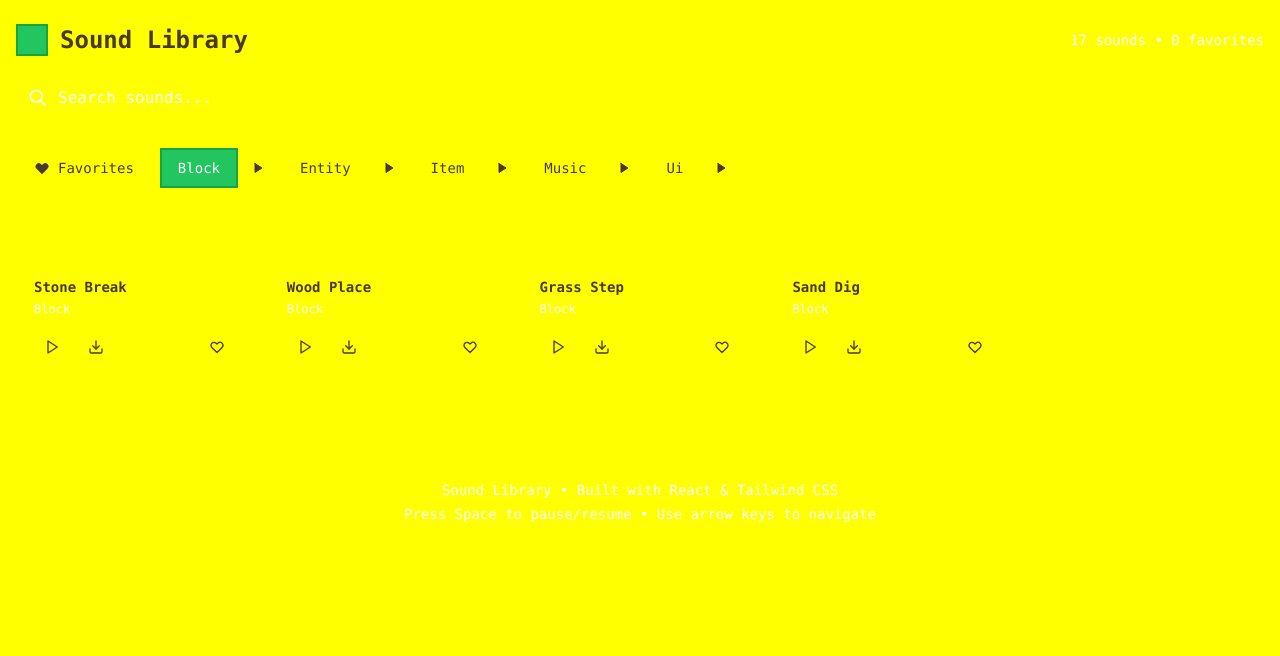
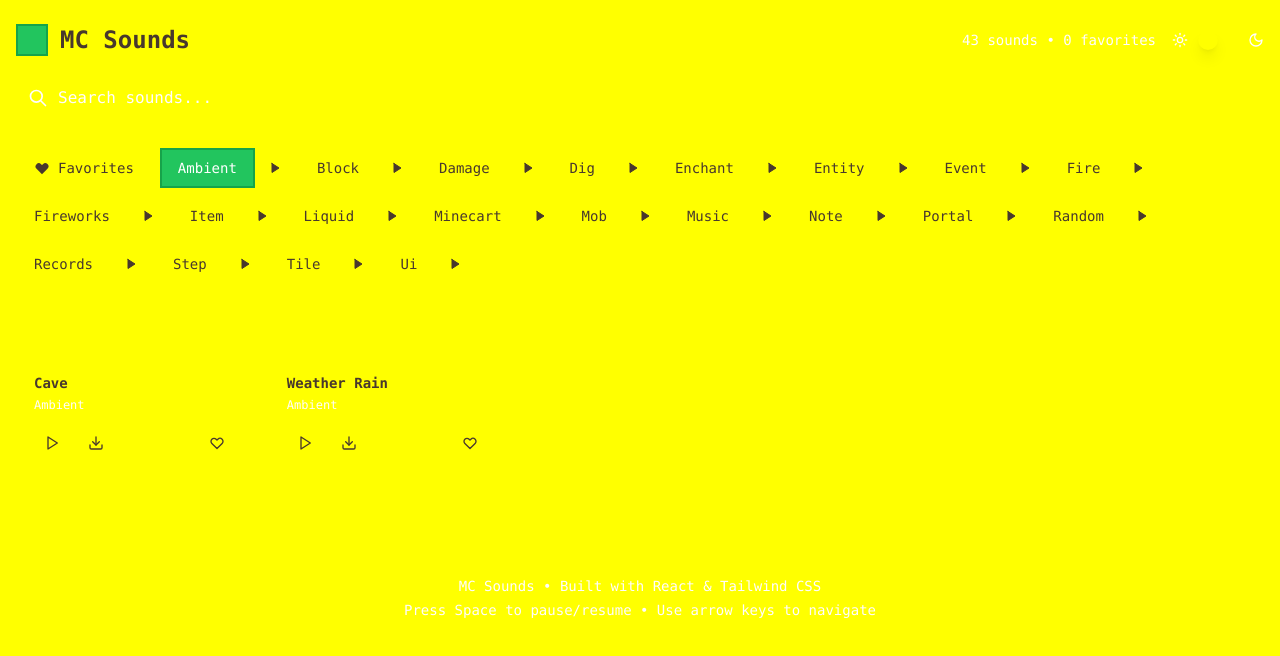
Before and after one commit to djeel/mc-sounds, a React (Vite) app: page / in a window 1280 px wide. Shown: the top 656 px of the page. Built offline with nearby package versions, Linux system fonts and the light colour scheme.

Commit message:
feat: Update UI and add theme switch
- Added new categories from image.
- Changed "Sound Library" to "mc sounds".
- Improved category play notification visibility.
- Added dark/light theme switch.

```diff
--- a/src/components/SequentialPlayer.tsx
+++ b/src/components/SequentialPlayer.tsx
@@ -23,21 +23,21 @@ const SequentialPlayer: React.FC<SequentialPlayerProps> = ({
 
   return (
     <div className="fixed bottom-20 right-4 z-50 animate-fade-in">
-      <div className="minecraft-button bg-card border-modrinth-green-500 p-4 min-w-[250px] shadow-lg">
+      <div className="minecraft-button bg-modrinth-green-500 border-modrinth-green-600 p-4 min-w-[250px] shadow-lg">
         <div className="flex items-center justify-between gap-3">
           <div className="flex-1 min-w-0">
-            <p className="text-xs text-muted-foreground mb-1">Playing Category</p>
-            <p className="text-sm font-medium text-foreground capitalize mb-1">
+            <p className="text-xs text-white/80 mb-1">Playing Category</p>
+            <p className="text-sm font-medium text-white capitalize mb-1">
               {queueInfo.category}
             </p>
-            <p className="text-xs text-muted-foreground">
+            <p className="text-xs text-white/80">
               {queueInfo.current + 1} of {queueInfo.total} sounds
             </p>
           </div>
 
           <button
             onClick={onStop}
-            className="minecraft-button p-2 bg-destructive text-destructive-foreground border-destructive hover:bg-destructive/90 focus:outline-none focus:ring-2 focus:ring-destructive"
+            className="minecraft-button p-2 bg-white text-modrinth-green-500 border-white hover:bg-gray-100 focus:outline-none focus:ring-2 focus:ring-white"
             aria-label="Stop sequential playback"
           >
             <Square className="w-4 h-4" fill="currentColor" />
@@ -45,9 +45,9 @@ const SequentialPlayer: React.FC<SequentialPlayerProps> = ({
         </div>
 
         <div className="mt-3 flex items-center gap-2">
-          <div className="flex-1 h-1 bg-muted rounded-full overflow-hidden">
+          <div className="flex-1 h-1 bg-white/30 rounded-full overflow-hidden">
             <div
-              className="h-full bg-modrinth-green-500 transition-all duration-300"
+              className="h-full bg-white transition-all duration-300"
               style={{ width: `${((queueInfo.current + 1) / queueInfo.total) * 100}%` }}
             />
           </div>
--- /dev/null
+++ b/src/components/ThemeSwitch.tsx
@@ -0,0 +1,49 @@
+
+import React, { useState, useEffect } from 'react';
+import { Moon, Sun } from 'lucide-react';
+import { Switch } from '@/components/ui/switch';
+
+const ThemeSwitch: React.FC = () => {
+  const [isDark, setIsDark] = useState<boolean>(false);
+
+  useEffect(() => {
+    // Check for saved theme preference or default to light mode
+    const savedTheme = localStorage.getItem('theme');
+    const prefersDark = window.matchMedia('(prefers-color-scheme: dark)').matches;
+
+    if (savedTheme === 'dark' || (!savedTheme && prefersDark)) {
+      setIsDark(true);
+      document.documentElement.classList.add('dark');
+    } else {
+      setIsDark(false);
+      document.documentElement.classList.remove('dark');
+    }
+  }, []);
+
+  const toggleTheme = () => {
+    const newTheme = !isDark;
+    setIsDark(newTheme);
+
+    if (newTheme) {
+      document.documentElement.classList.add('dark');
+      localStorage.setItem('theme', 'dark');
+    } else {
+      document.documentElement.classList.remove('dark');
+      localStorage.setItem('theme', 'light');
+    }
+  };
+
+  return (
+    <div className="flex items-center gap-2">
+      <Sun className="w-4 h-4 text-muted-foreground" />
+      <Switch
+        checked={isDark}
+        onCheckedChange={toggleTheme}
+        aria-label="Toggle dark mode"
+      />
+      <Moon className="w-4 h-4 text-muted-foreground" />
+    </div>
+  );
+};
+
+export default ThemeSwitch;
--- a/src/pages/Index.tsx
+++ b/src/pages/Index.tsx
@@ -1,9 +1,11 @@
+
 import React, { useState, useEffect, useCallback, useMemo } from 'react';
 import SearchBar from '../components/SearchBar';
 import CategoryTabs from '../components/CategoryTabs';
 import SoundCard from '../components/SoundCard';
 import GlobalAudioPlayer from '../components/GlobalAudioPlayer';
 import SequentialPlayer from '../components/SequentialPlayer';
+import ThemeSwitch from '../components/ThemeSwitch';
 import { AudioManager } from '../utils/audioManager';
 import { FavoritesManager } from '../utils/favoritesManager';
 import { useSequentialPlay } from '../hooks/useSequentialPlay';
@@ -85,34 +87,92 @@ const Index: React.FC = () => {
       // Simulate API delay
       await new Promise(resolve => setTimeout(resolve, 1000));
 
-      // Mock sound data (in a real app, this would come from file system scanning)
+      // Mock sound data with all the categories from the image
       const mockSounds: Sound[] = [
+        // Ambient sounds
+        { id: 'ambient_cave', name: 'cave.ogg', path: '/sounds/ambient/cave.ogg', category: 'ambient' },
+        { id: 'ambient_weather_rain', name: 'weather_rain.ogg', path: '/sounds/ambient/weather_rain.ogg', category: 'ambient' },
+
         // Block sounds
         { id: 'block_stone_break', name: 'stone_break.ogg', path: '/sounds/block/stone_break.ogg', category: 'block' },
         { id: 'block_wood_place', name: 'wood_place.ogg', path: '/sounds/block/wood_place.ogg', category: 'block' },
         { id: 'block_grass_step', name: 'grass_step.ogg', path: '/sounds/block/grass_step.ogg', category: 'block' },
-        { id: 'block_sand_dig', name: 'sand_dig.ogg', path: '/sounds/block/sand_dig.ogg', category: 'block' },
+
+        // Damage sounds
+        { id: 'damage_hit', name: 'hit.ogg', path: '/sounds/damage/hit.ogg', category: 'damage' },
+        { id: 'damage_fallbig', name: 'fallbig.ogg', path: '/sounds/damage/fallbig.ogg', category: 'damage' },
+
+        // Dig sounds
+        { id: 'dig_sand', name: 'sand.ogg', path: '/sounds/dig/sand.ogg', category: 'dig' },
+        { id: 'dig_stone', name: 'stone.ogg', path: '/sounds/dig/stone.ogg', category: 'dig' },
+
+        // Enchant sounds
+        { id: 'enchant_thorns_hit', name: 'thorns_hit.ogg', path: '/sounds/enchant/thorns_hit.ogg', category: 'enchant' },
+
+        // Entity sounds
+        { id: 'entity_zombie_groan', name: 'zombie_groan.ogg', path: '/sounds/entity/zombie_groan.ogg', category: 'entity' },
+        { id: 'entity_cow_moo', name: 'cow_moo.ogg', path: '/sounds/entity/cow_moo.ogg', category: 'entity' },
+
+        // Event sounds
+        { id: 'event_raid_horn', name: 'raid_horn.ogg', path: '/sounds/event/raid_horn.ogg', category: 'event' },
+
+        // Fire sounds
+        { id: 'fire_fire', name: 'fire.ogg', path: '/sounds/fire/fire.ogg', category: 'fire' },
+        { id: 'fire_ignite', name: 'ignite.ogg', path: '/sounds/fire/ignite.ogg', category: 'fire' },
+
+        // Fireworks sounds
+        { id: 'fireworks_blast', name: 'blast.ogg', path: '/sounds/fireworks/blast.ogg', category: 'fireworks' },
+        { id: 'fireworks_launch', name: 'launch.ogg', path: '/sounds/fireworks/launch.ogg', category: 'fireworks' },
 
         // Item sounds
         { id: 'item_pickup', name: 'item_pickup.ogg', path: '/sounds/item/pickup.ogg', category: 'item' },
         { id: 'item_sword_swing', name: 'sword_swing.ogg', path: '/sounds/item/sword_swing.ogg', category: 'item' },
         { id: 'item_bow_shoot', name: 'bow_shoot.ogg', path: '/sounds/item/bow_shoot.ogg', category: 'item' },
-        { id: 'item_eat_apple', name: 'eat_apple.ogg', path: '/sounds/item/eat_apple.ogg', category: 'item' },
+
+        // Liquid sounds
+        { id: 'liquid_water', name: 'water.ogg', path: '/sounds/liquid/water.ogg', category: 'liquid' },
+        { id: 'liquid_lava_pop', name: 'lava_pop.ogg', path: '/sounds/liquid/lava_pop.ogg', category: 'liquid' },
+
+        // Minecart sounds
+        { id: 'minecart_riding', name: 'riding.ogg', path: '/sounds/minecart/riding.ogg', category: 'minecart' },
+
+        // Mob sounds
+        { id: 'mob_villager_yes', name: 'villager_yes.ogg', path: '/sounds/mob/villager_yes.ogg', category: 'mob' },
+        { id: 'mob_enderman_stare', name: 'enderman_stare.ogg', path: '/sounds/mob/enderman_stare.ogg', category: 'mob' },
 
         // Music
         { id: 'music_calm1', name: 'calm1.ogg', path: '/sounds/music/calm1.ogg', category: 'music' },
         { id: 'music_creative', name: 'creative.ogg', path: '/sounds/music/creative.ogg', category: 'music' },
         { id: 'music_nether', name: 'nether_theme.ogg', path: '/sounds/music/nether_theme.ogg', category: 'music' },
 
+        // Note sounds
+        { id: 'note_bass', name: 'bass.ogg', path: '/sounds/note/bass.ogg', category: 'note' },
+        { id: 'note_pling', name: 'pling.ogg', path: '/sounds/note/pling.ogg', category: 'note' },
+
+        // Portal sounds
+        { id: 'portal_portal', name: 'portal.ogg', path: '/sounds/portal/portal.ogg', category: 'portal' },
+        { id: 'portal_travel', name: 'travel.ogg', path: '/sounds/portal/travel.ogg', category: 'portal' },
+
+        // Random sounds
+        { id: 'random_click', name: 'click.ogg', path: '/sounds/random/click.ogg', category: 'random' },
+        { id: 'random_pop', name: 'pop.ogg', path: '/sounds/random/pop.ogg', category: 'random' },
+
+        // Records sounds
+        { id: 'records_13', name: '13.ogg', path: '/sounds/records/13.ogg', category: 'records' },
+        { id: 'records_cat', name: 'cat.ogg', path: '/sounds/records/cat.ogg', category: 'records' },
+
+        // Step sounds
+        { id: 'step_cloth', name: 'cloth.ogg', path: '/sounds/step/cloth.ogg', category: 'step' },
+        { id: 'step_grass', name: 'grass.ogg', path: '/sounds/step/grass.ogg', category: 'step' },
+
+        // Tile sounds
+        { id: 'tile_piston_in', name: 'piston_in.ogg', path: '/sounds/tile/piston_in.ogg', category: 'tile' },
+        { id: 'tile_piston_out', name: 'piston_out.ogg', path: '/sounds/tile/piston_out.ogg', category: 'tile' },
+
         // UI sounds
         { id: 'ui_button_click', name: 'button_click.ogg', path: '/sounds/ui/button_click.ogg', category: 'ui' },
         { id: 'ui_inventory_open', name: 'inventory_open.ogg', path: '/sounds/ui/inventory_open.ogg', category: 'ui' },
         { id: 'ui_level_up', name: 'level_up.ogg', path: '/sounds/ui/level_up.ogg', category: 'ui' },
-
-        // Entity sounds
-        { id: 'entity_zombie_groan', name: 'zombie_groan.ogg', path: '/sounds/entity/zombie_groan.ogg', category: 'entity' },
-        { id: 'entity_cow_moo', name: 'cow_moo.ogg', path: '/sounds/entity/cow_moo.ogg', category: 'entity' },
-        { id: 'entity_chicken_cluck', name: 'chicken_cluck.ogg', path: '/sounds/entity/chicken_cluck.ogg', category: 'entity' },
       ];
 
       setSounds(mockSounds);
@@ -217,10 +277,13 @@ const Index: React.FC = () => {
           <div className="flex items-center justify-between mb-4">
             <h1 className="text-2xl font-bold text-foreground flex items-center gap-3">
               <div className="w-8 h-8 bg-modrinth-green-500 border-2 border-modrinth-green-600" />
-              Sound Library
+              MC Sounds
             </h1>
-            <div className="text-sm text-muted-foreground">
-              {sounds.length} sounds • {favorites.size} favorites
+            <div className="flex items-center gap-4">
+              <div className="text-sm text-muted-foreground">
+                {sounds.length} sounds • {favorites.size} favorites
+              </div>
+              <ThemeSwitch />
             </div>
           </div>
 
@@ -302,7 +365,7 @@ const Index: React.FC = () => {
       {/* Footer */}
       <footer className="bg-card border-t border-border mt-12">
         <div className="container mx-auto px-4 py-6 text-center text-sm text-muted-foreground">
-          <p>Sound Library • Built with React & Tailwind CSS</p>
+          <p>MC Sounds • Built with React & Tailwind CSS</p>
           <p className="mt-1">Press Space to pause/resume • Use arrow keys to navigate</p>
         </div>
       </footer>
```
